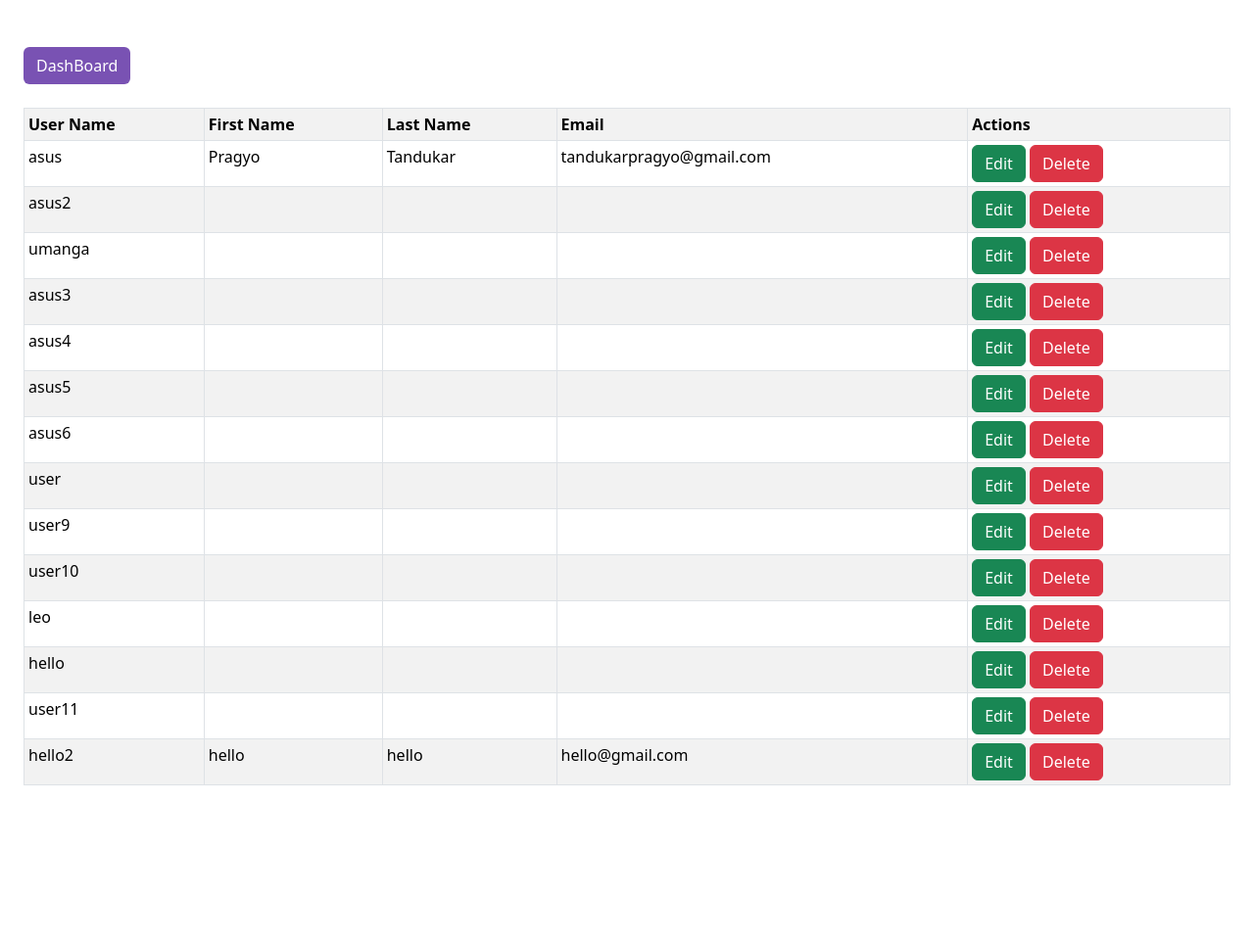
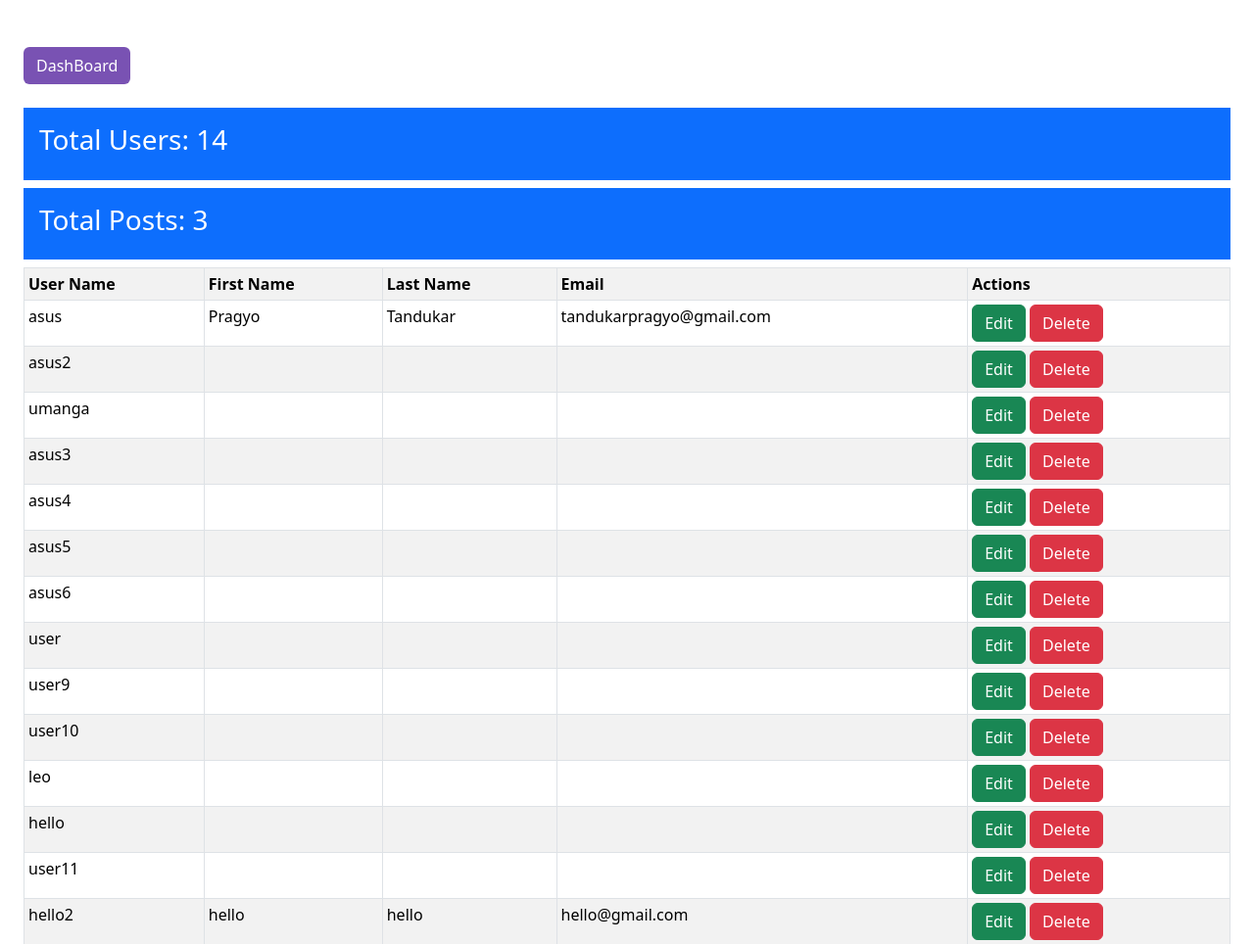
Before and after one commit to tandukar/Tour, a Django app: page /info/ in a window 1280 px wide. Shown: the top 964 px of the page at 98% size. Before the commit the page ends 802 px from the top, so only its background shows below. Run offline with Django 3.2, Linux system fonts and the light colour scheme; a user stored in the database is signed in; data comes from the database, SQL or seed files in the repository; some libraries are stand-ins or nearby versions.

Commit message:
total uses and posts

```diff
--- a/TourM/templates/info.html
+++ b/TourM/templates/info.html
@@ -46,6 +46,13 @@
 
     <section class="p-4 my-container">
         <button class="btn my-4" id="menu-btn">DashBoard</button>
+        <div class="p-3 mb-2 bg-primary text-white container-fluid">
+            <h3>Total Users: {{ user_count }}</h3>
+        </div>
+        <div class="p-3 mb-2 bg-primary text-white container-fluid">
+            <h3>Total Posts: {{ post_count }}</h3>
+        </div>
+
         <table class="table table-striped table-bordered table-sm">
             <thread class="thread-dark">
                 <tr>
--- a/TourM/views.py
+++ b/TourM/views.py
@@ -17,9 +17,10 @@ class ad_homeView(CreateView):
 
 def infoView(request):
     User= get_user_model()
-
     users = User.objects.all()
-    return render(request,'info.html',{'Users': users})
+    users_count = User.objects.count()
+    post_count = Post.objects.count()
+    return render(request,'info.html',{'Users': users,'user_count':users_count,'post_count':post_count})
 
 class homeView(ListView):
     model = Post
```
